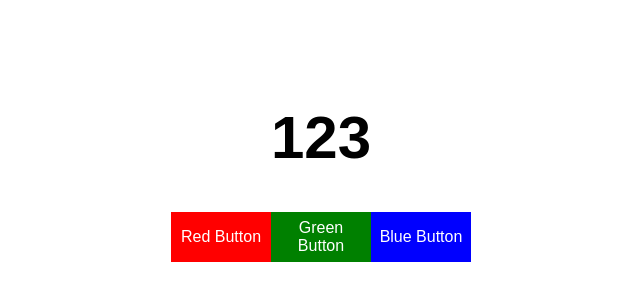
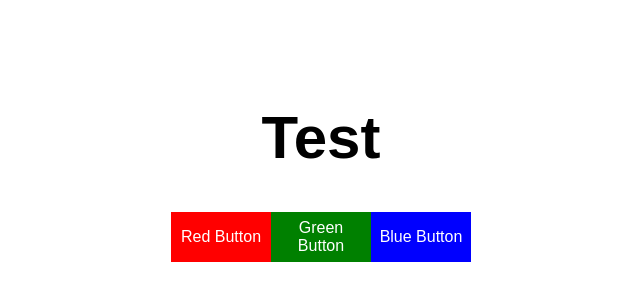
Before and after one commit to zzsxzz/00Test.github.io, a plain HTML site: page index.html in a window 1280 px wide. Shown: the part 238-538 px from the top of the page, without its empty margins (319-959 px from the left). Drawn offline with Linux system fonts and the light colour scheme.

Commit message:
Update index.html

```diff
--- a/index.html
+++ b/index.html
@@ -3,12 +3,12 @@
 <head>
     <meta charset="UTF-8">
     <meta name="viewport" content="width=device-width, initial-scale=1.0">
-    <title>Webpage with Buttons</title>
+    <title>Buttons</title>
     <link rel="stylesheet" href="styles.css">
 </head>
 <body>
     <div class="container">
-        <h1>123</h1>
+        <h1>Test</h1>
         <div class="button-container">
             <button class="red" onclick="window.location.href='https://www.google.com';">Red Button</button>
             <button class="green" onclick="window.location.href='https://www.google.com';">Green Button</button>
```
